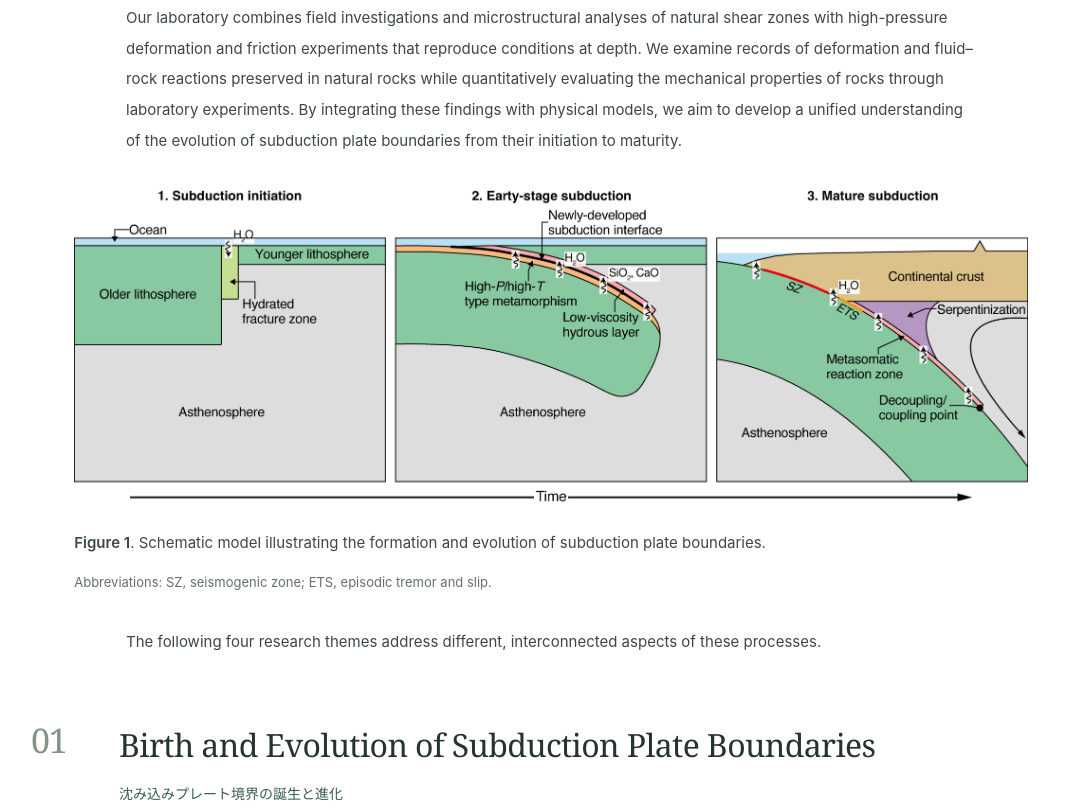
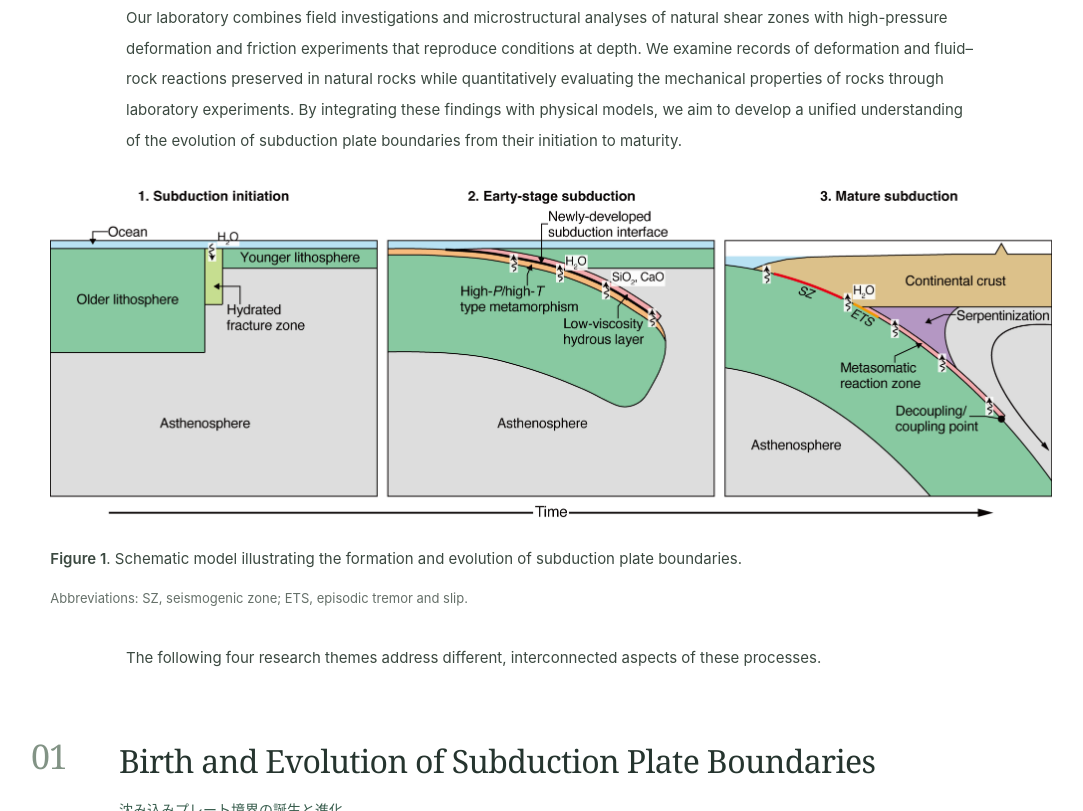
Before and after one commit to kenichihirauchi/hirauchi-lab-site, a plain HTML site: page docs/research.html in a window 1280 px wide. Shown: the part 682-1493 px from the top of the page, without its empty margins (89-1172 px from the left). Drawn offline with Linux system fonts and the light colour scheme.

Commit message:
Increase Research Figure 1 display width by five percent

```diff
--- a/docs/research-figures.css
+++ b/docs/research-figures.css
@@ -10,7 +10,7 @@
 .research-overview {margin-bottom:32px}
 .research-overview-copy {margin-inline:auto;margin-bottom:32px}
 /* 図1のみ表示幅を80%に縮小し、中央に配置。画像データは変更しません。 */
-.research-overview-figure {width:80%;margin-inline:auto;--figure-width:100%;min-width:0}
+.research-overview-figure {width:84%;margin-inline:auto;--figure-width:100%;min-width:0}
 .research-overview-transition {max-width:850px;margin:32px auto 0;font-size:15px;line-height:2.05;color:#3b4940}
 
 /* 図2・3は前回表示幅の95%、図4は105%。図6は従来幅を維持。
```
